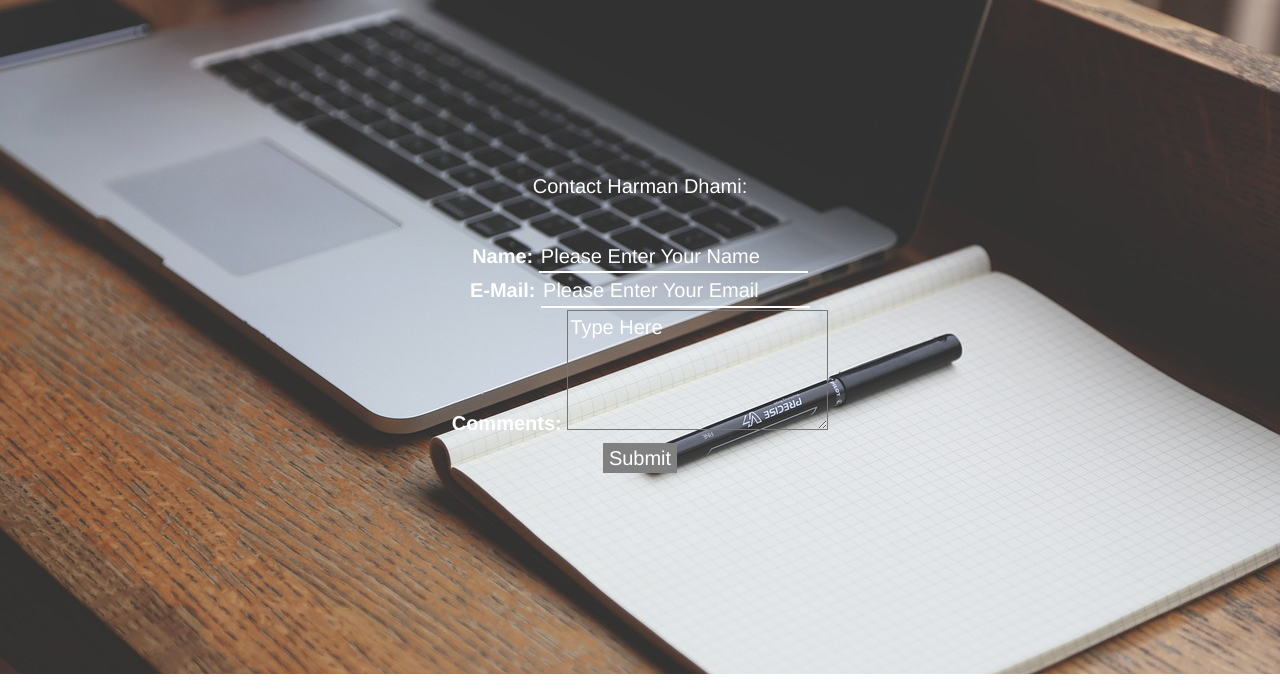
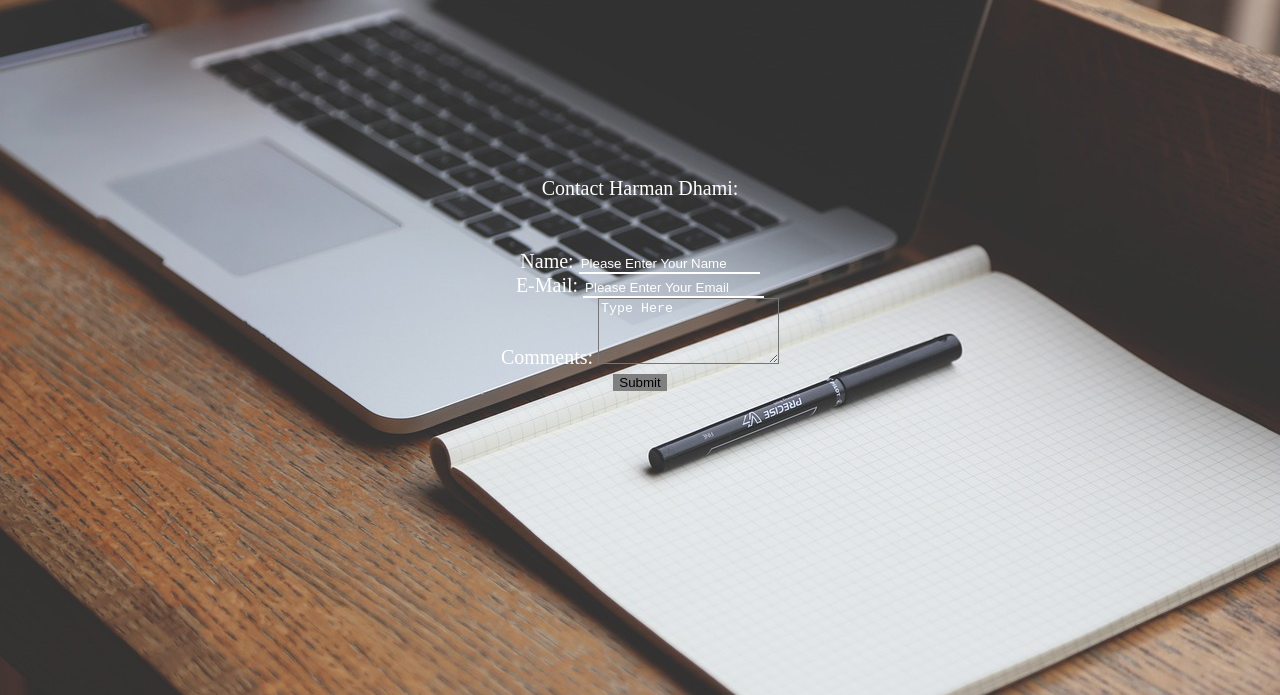
Before and after one commit to harman-dhami/Portfolio, a plain HTML site: page contact.html in a window 1280 px wide. Shown: the part 126-821 px from the top of the page. Before the commit the page ends 800 px from the top, so only its background shows below. Drawn offline with nearby package versions, Linux system fonts and the light colour scheme.

Commit message:
Update contact.html

```diff
--- a/contact.html
+++ b/contact.html
@@ -6,10 +6,10 @@
     <meta name="viewport" content="width=device-width, initial-scale=1">
     <link rel="stylesheet" href="portfolio.css">
     <meta name="description" content="Harman Dhami's Portfolio">
-    <link rel="stylesheet" href="https://maxcdn.bootstrapcdn.com/bootstrap/3.4.1/css/bootstrap.min.css">
+
 </head>
 <body>
-    <div class="container">
+
         <div id="heading">
             <h1>Contact Me</h1>
         </div>
@@ -37,6 +37,6 @@
             </form>
         </div>
         </main>
-    </div>
+
 </body>
 </html>
```
